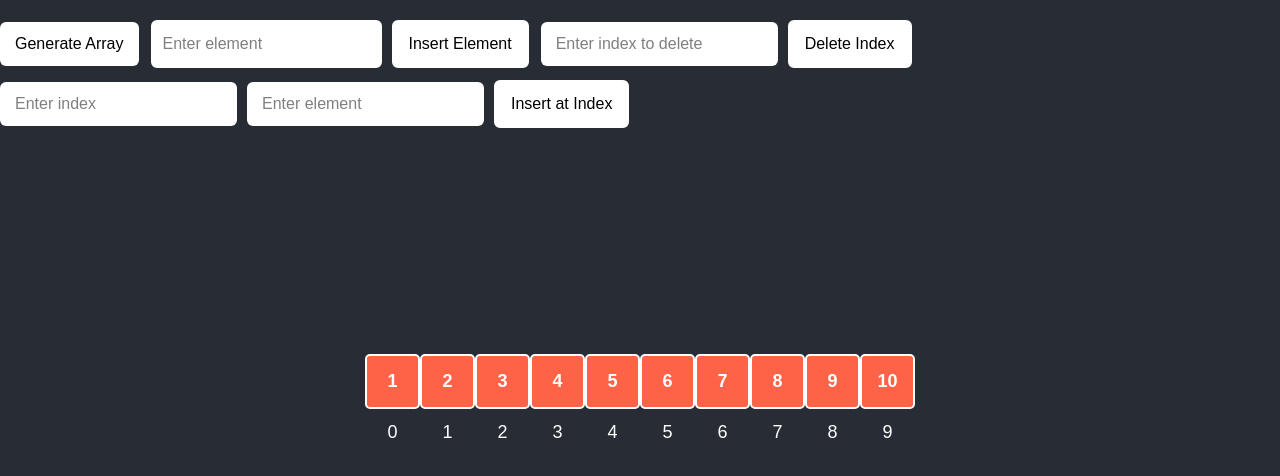
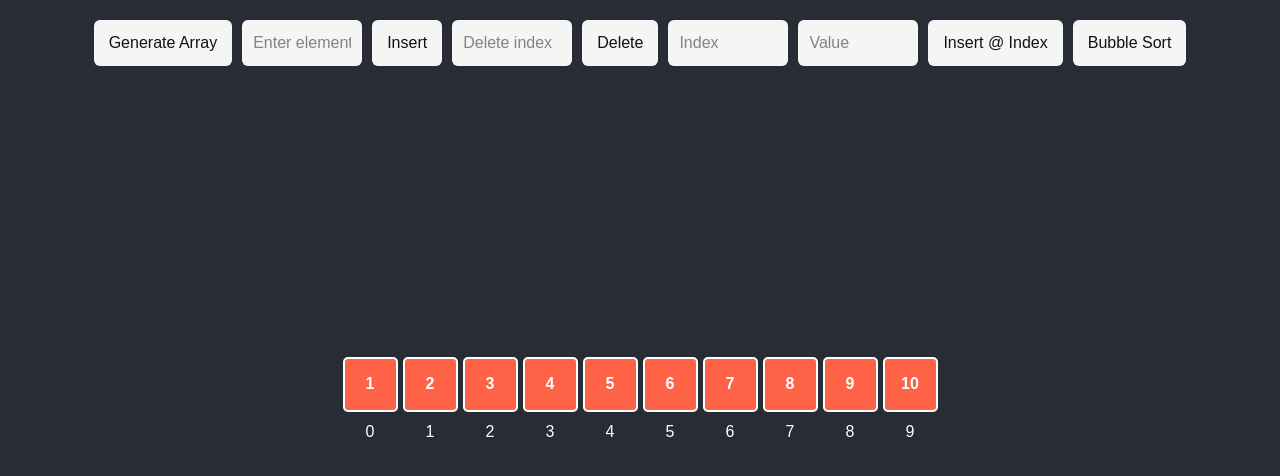
Before and after one commit to KelvinL2005/visualos, a Next.js app in the folder visualos/: page / in a window 1280 px wide. Shown: the top 476 px of the page. Built offline with nearby package versions, Linux system fonts and the light colour scheme.

Commit message:
Improved UI styling and interaction feedback for controls. Started adding sorting algorithm

```diff
--- a/visualos/app/page.tsx
+++ b/visualos/app/page.tsx
@@ -2,231 +2,237 @@
 import React, { useState } from "react";
 
 export default function Home() {
-  const [elementValue, setElement] = useState("");
-  const [indexValue, setIndexValue] = useState("");
-  const [inputValue2, setInputValue2] = useState("");
-  const [inputValue, setInputValue] = useState("");
   const [array, setArray] = useState([1, 2, 3, 4, 5, 6, 7, 8, 9, 10]);
 
-  const deleteAtIndex = (index: number) => {
-    setArray(array.filter((_, i) => i !== index));
-  };
+  const [inputValue, setInputValue] = useState("");
+  const [inputValue2, setInputValue2] = useState("");
+  const [indexValue, setIndexValue] = useState("");
+  const [elementValue, setElement] = useState("");
+
+
+  const [activeIndices, setActiveIndices] = useState<number[]>([]);
+  const [isSorting, setIsSorting] = useState(false);
+
+  const delay = (ms: number) =>
+    new Promise((resolve) => setTimeout(resolve, ms));
+
+  const lockUI = isSorting;
 
   const generateRandomArray = () => {
+    if (lockUI) return;
     const newArray = Array.from({ length: 10 }, () =>
       Math.floor(Math.random() * 10) + 1
     );
     setArray(newArray);
   };
 
-  function insertAtIndex(index: number, element: number) {
-    if (!(index >= 0 && index <= array.length)) {
-      alert(
-        "Index out of bounds. Please enter a valid index between 0 and " +
-          array.length
-      );
-      return;
-    }
-    if (!isNaN(index) && !isNaN(element)) {
+  const deleteAtIndex = (index: number) => {
+    if (lockUI) return;
+    setArray((prev) => prev.filter((_, i) => i !== index));
+  };
+
+  const insertAtIndex = (index: number, element: number) => {
+    if (lockUI) return;
+
+    if (index < 0 || index > array.length) return;
+
     const newArray = [...array];
     newArray.splice(index, 0, element);
     setArray(newArray);
 
     setIndexValue("");
     setElement("");
+  };
+
+
+  const updateAtIndex = (index: number, value: number) => {
+    if (lockUI) return;
+
+    if (index < 0 || index >= array.length) return;
+
+    const newArray = [...array];
+    newArray[index] = value;
+    setArray(newArray);
+  };
+
+  const playSortedSound = () => {
+    const audio = new Audio("/sorted.mp3");
+    audio.play().catch(() => {});
+  };
+
+  const bubblesort = async () => {
+    if (lockUI) return;
+
+    setIsSorting(true);
+
+    const arr = [...array];
+    const n = arr.length;
+
+    for (let i = 0; i < n - 1; i++) {
+      for (let j = 0; j < n - i - 1; j++) {
+        setActiveIndices([j, j + 1]);
+        await delay(300);
+
+        if (arr[j] > arr[j + 1]) {
+          [arr[j], arr[j + 1]] = [arr[j + 1], arr[j]];
+          setArray([...arr]);
+          await delay(300);
+        }
       }
     }
 
-  function swap(i: number, j: number) {
-    const newArray = [...array];
-    [newArray[i], newArray[j]] = [newArray[j], newArray[i]]; // Swap elements at indices i and j
-    setArray(newArray);
-  }
+    setActiveIndices([]);
+    setIsSorting(false);
+    playSortedSound();
+  };
 
   return (
-    <div
-      style={{
-        display: "flex",
-        flexDirection: "column",
-        justifyContent: "center",
-        alignItems: "center",
-        height: "100vh",
-        gap: "20px",
-        backgroundColor: "#282c34",
-      }}
-    >
+    <div style={styles.container}>
       {/* Controls */}
-      <div
-        style={{
-          display: "flex",
-          gap: "12px",
-          position: "absolute",
-          top: 20,
-          flexWrap: "wrap",
-          alignItems: "center",
-        }}
-      >
-        <button
-          onClick={generateRandomArray}
-          style={{
-            padding: "10px 15px",
-            backgroundColor: "white",
-            color: "black",
-            borderRadius: "6px",
-            cursor: "pointer",
-          }}
-        >
+      <div style={styles.controls}>
+        <button disabled={lockUI} onClick={generateRandomArray} style={buttonStyle(lockUI)}>
           Generate Array
         </button>
 
-        {/* Insert Element */}
-        <div style={{ display: "flex", gap: "10px", alignItems: "center" }}>
         <input
+          style={inputStyle(lockUI)}
+          disabled={lockUI}
           value={inputValue}
           onChange={(e) => setInputValue(e.target.value)}
           placeholder="Enter element"
-            style={{
-              padding: "10px",
-              borderRadius: "6px",
-              border: "2px solid white",
-              backgroundColor: "#fff",
-              color: "#000",
-            }}
         />
-
         <button
+          disabled={lockUI}
+          style={buttonStyle(lockUI)}
           onClick={() => {
             const num = Number(inputValue);
-              if (!isNaN(num) && inputValue !== "") {
+            if (!isNaN(num)) {
               setArray([...array, num]);
               setInputValue("");
             }
           }}
-            style={{
-              cursor: "pointer",
-              border: "2px solid white",
-              backgroundColor: "#fff",
-              color: "#000",
-              padding: "10px 15px",
-              borderRadius: "6px",
-            }}
         >
-            Insert Element
+          Insert
+        </button>
+
+        <input
+          style={inputStyle(lockUI)}
+          disabled={lockUI}
+          value={inputValue2}
+          onChange={(e) => setInputValue2(e.target.value)}
+          placeholder="Delete index"
+        />
+        <button disabled={lockUI} onClick={() => deleteAtIndex(Number(inputValue2))} style={buttonStyle(lockUI)}>
+          Delete
+        </button>
+
+        <input
+          style={inputStyle(lockUI)}
+          disabled={lockUI}
+          value={indexValue}
+          onChange={(e) => setIndexValue(e.target.value)}
+          placeholder="Index"
+        />
+        <input
+          style={inputStyle(lockUI)}
+          disabled={lockUI}
+          value={elementValue}
+          onChange={(e) => setElement(e.target.value)}
+          placeholder="Value"
+        />
+        <button
+          disabled={lockUI}
+          onClick={() => insertAtIndex(Number(indexValue), Number(elementValue))}
+          style={buttonStyle(lockUI)}
+        >
+          Insert @ Index
+        </button>
+
+        <button disabled={lockUI} onClick={bubblesort} style={buttonStyle(lockUI)}>
+          Bubble Sort
         </button>
       </div>
 
-        {/* Delete Index */}
-        <div style={{ display: "flex", gap: "10px", alignItems: "center" }}>
-          <input
-            value={inputValue2}
-            onChange={(e) => setInputValue2(e.target.value)}
-            placeholder="Enter index to delete"
-            style={{
-              padding: "10px 15px",
-              backgroundColor: "white",
-              color: "black",
-              borderRadius: "6px",
-              cursor: "pointer",
-            }}
-          />
-
-          <button
-            onClick={() => deleteAtIndex(Number(inputValue2))}
-            style={{
-              cursor: "pointer",
-              border: "2px solid white",
-              backgroundColor: "#fff",
-              color: "#000",
-              padding: "10px 15px",
-              borderRadius: "6px",
-            }}
-          >
-            Delete Index
-          </button>
-        </div>
-
-        {/* Insert at Index */}
-        <div style={{ display: "flex", gap: "10px", alignItems: "center" }}>
-          <input
-            value={indexValue}
-            onChange={(e) => setIndexValue(e.target.value)}
-            placeholder="Enter index"
-            style={{
-              padding: "10px 15px",
-              backgroundColor: "white",
-              color: "black",
-              borderRadius: "6px",
-              cursor: "pointer",
-            }}
-          />
-
-          <input
-            value={elementValue}
-            onChange={(e) => setElement(e.target.value)}
-            placeholder="Enter element"
-            style={{
-              padding: "10px 15px",
-              backgroundColor: "white",
-              color: "black",
-              borderRadius: "6px",
-              cursor: "pointer",
-            }}
-          />
-
-          <button
-            onClick={() =>
-              insertAtIndex(Number(indexValue), Number(elementValue))
-            }
-            style={{
-              cursor: "pointer",
-              border: "2px solid white",
-              backgroundColor: "#fff",
-              color: "#000",
-              padding: "10px 15px",
-              borderRadius: "6px",
-            }}
-          >
-            Insert at Index
-          </button>
-        </div>
-      </div>
-
-      {/* Array Visualizer */}
-      <div style={{ display: "flex", gap: "0px" }}>
+      {/* Visualizer */}
+      <div style={styles.array}>
         {array.map((value, idx) => (
-          <div
-            key={idx}
-            style={{
-              display: "flex",
-              flexDirection: "column",
-              alignItems: "center",
-            }}
-          >
+          <div key={idx} style={styles.boxWrapper}>
             <div
               style={{
-                width: 55,
-                height: 55,
-                border: "2px solid white",
-                display: "flex",
-                alignItems: "center",
-                justifyContent: "center",
-                fontWeight: "bold",
-                fontSize: "18px",
-                backgroundColor: "#FF6347",
-                color: "white",
-                borderRadius: "5px",
+                ...styles.box,
+                backgroundColor: activeIndices.includes(idx)
+                  ? "#FFD700"
+                  : "#FF6347",
               }}
             >
               {value}
             </div>
-            <div
-              style={{ fontSize: "18px", color: "white", marginTop: "10px" }}
-            >
-              {idx}
-            </div>
+            <div style={styles.index}>{idx}</div>
           </div>
         ))}
       </div>
     </div>
   );
 }
+
+const styles: any = {
+  container: {
+    display: "flex",
+    flexDirection: "column",
+    alignItems: "center",
+    justifyContent: "center",
+    height: "100vh",
+    backgroundColor: "#282c34",
+    gap: "20px",
+  },
+  controls: {
+    display: "flex",
+    flexWrap: "wrap",
+    gap: "10px",
+    position: "absolute",
+    top: 20,
+  },
+  array: {
+    display: "flex",
+    gap: "5px",
+  },
+  boxWrapper: {
+    display: "flex",
+    flexDirection: "column",
+    alignItems: "center",
+  },
+  box: {
+    width: 55,
+    height: 55,
+    display: "flex",
+    alignItems: "center",
+    justifyContent: "center",
+    border: "2px solid white",
+    color: "white",
+    fontWeight: "bold",
+    borderRadius: "5px",
+  },
+  index: {
+    color: "white",
+    marginTop: "8px",
+  },
+};
+
+const buttonStyle = (disabled?: boolean) => ({
+  padding: "10px 14px",
+  borderRadius: "6px",
+  border: "1px solid rgba(255,255,255,0.2)",
+  backgroundColor: disabled ? "#d3d3d3" : "#f5f5f5",
+  color: "#111",
+  cursor: disabled ? "not-allowed" : "pointer",
+  transition: "all 0.2s ease",
+});
+
+const inputStyle = (disabled?: boolean) => ({
+  padding: "10px",
+  borderRadius: "6px",
+  border: "1px solid rgba(255,255,255,0.2)",
+  backgroundColor: disabled ? "#d3d3d3" : "#f5f5f5",
+  color: "#111",
+  width: "120px",
+});
```
Also changed, not shown: 1 other file (tests, documents, lock files or other folders). Lines whose indentation alone changed are shown as unchanged.
